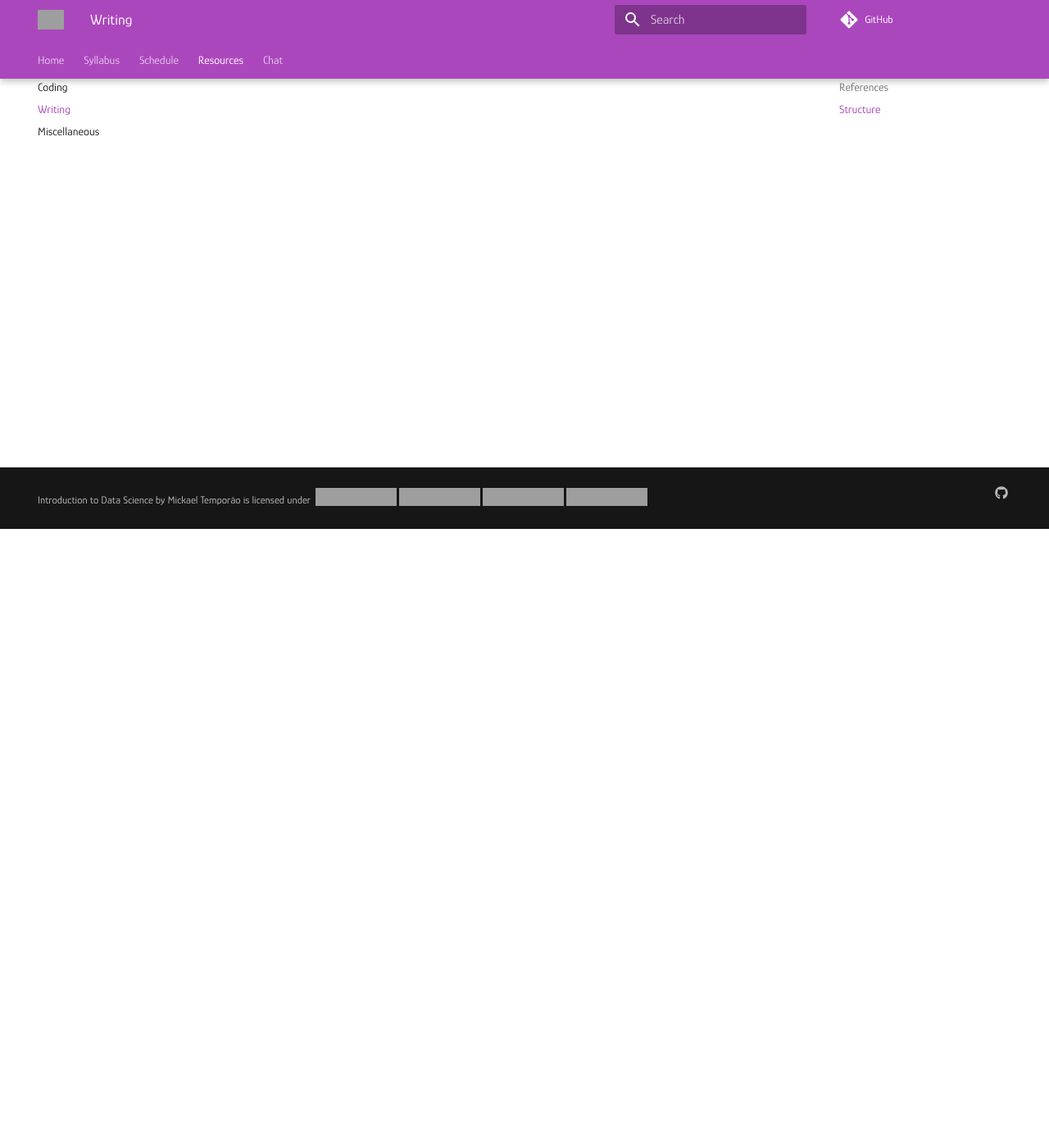
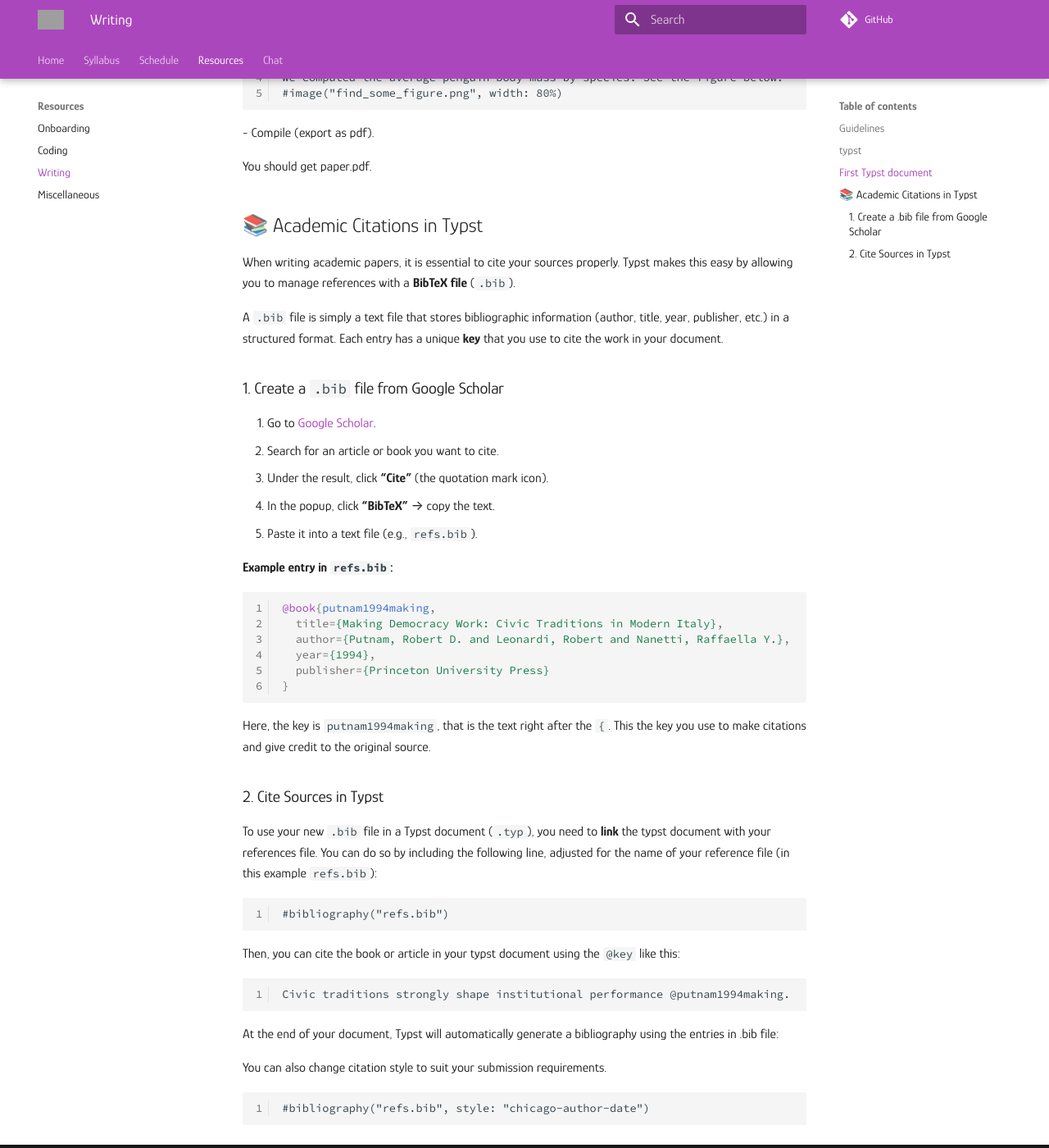
Before and after one commit to mickaeltemporao/itds, an MkDocs documentation site: the page built from docs/resources/writing.md, in a window 1280 px wide and 1400 px high, scrolled down 755 px. Shown: the whole window at 82% size. Built offline with MkDocs 1.6.1 and Material for MkDocs 9.7.7, drawn with Linux system fonts in a browser that asks for light colours; comment, search, counter and statistics services are not loaded; some of the changed text lies outside the part shown; grey boxes are pictures that could not be loaded.

Commit message:
updated writing guidelines

````diff
--- a/docs/resources/writing.md
+++ b/docs/resources/writing.md
@@ -1,17 +1,73 @@
 # Writing
 
-## Markdown
-- [Markdown Tutorial](https://commonmark.org/help/tutorial/): An interactive tutorial to get familiar with Markdown syntax..
-- [Markdown Cheatsheet](https://github.com/adam-p/markdown-here/wiki/Markdown-Cheatsheet): A summary of Markdown syntax.
-- [Markdown Tutorial Colaboratory](https://colab.research.google.com/notebooks/markdown_guide.ipynb): A Markdown tutorial on Colaboratory.
-
-## References
-- [APA Citation Guide](https://www.mendeley.com/guides/apa-citation-guide): For this course, all of the sources whether--in-text citations or in reference lists--need to formatted according to the APA citation format.
-
-## Structure
-- **1 page** = ~5 paragraphs
-- **1 paragraph** =  ~5 sentences = 1 idea
+## Guidelines
+- **1 page** = Roughly 5 paragraphs.
+- **1 paragraph** = Roughly 5 sentences = 1 idea.
     - The first sentence in a paragraph introduces the idea.
     - Followed by three sentences written has arguments supporting the idea.
     - The last sentence concludes the idea.
-- **1 sentence ** = ~20 words
+- **1 sentence** = Roughly 20 words.
+
+## typst
+
+Typst is a lightweight, open-source tool for creating clean, formatted documents. Think of it as a text editor made for Scientific papers, notes, or reports which include figures, citations, or even math. Combined with Git, your research becomes reproducible, versionable, and easy to manage.
+
+## First Typst document
+- Create a document named `paper.typ` with the following contents:
+
+```
+= Some Random Text
+
+This document was produced with Typst.
+We computed the average penguin body mass by species. See the figure below.
+#image("find_some_figure.png", width: 80%)
+```
+- Compile (export as pdf).
+
+You should get paper.pdf.
+
+## 📚 Academic Citations in Typst
+
+When writing academic papers, it is essential to cite your sources properly. Typst makes this easy by allowing you to manage references with a **BibTeX file** (`.bib`).
+
+A `.bib` file is simply a text file that stores bibliographic information (author, title, year, publisher, etc.) in a structured format. Each entry has a unique **key** that you use to cite the work in your document.
+
+### 1. Create a `.bib` file from Google Scholar
+1. Go to [Google Scholar](https://scholar.google.com).
+2. Search for an article or book you want to cite.
+3. Under the result, click **“Cite”** (the quotation mark icon).
+4. In the popup, click **“BibTeX”** → copy the text.
+5. Paste it into a text file (e.g., `refs.bib`).
+
+**Example entry in `refs.bib`:**
+
+```bibtex
+@book{putnam1994making,
+  title={Making Democracy Work: Civic Traditions in Modern Italy},
+  author={Putnam, Robert D. and Leonardi, Robert and Nanetti, Raffaella Y.},
+  year={1994},
+  publisher={Princeton University Press}
+}
+```
+
+Here, the key is `putnam1994making`, that is the text right after the `{`. This the key you use to make citations and give credit to the original source.
+
+### 2. Cite Sources  in Typst
+To use your new `.bib` file in a Typst document (`.typ`), you need to **link** the typst document with your references file. You can do so by including the following line, adjusted for the name of your reference file (in this example `refs.bib`):
+
+```
+#bibliography("refs.bib")
+```
+
+Then, you can cite the book or article in your typst document using the `@key` like this:
+
+```
+Civic traditions strongly shape institutional performance @putnam1994making.
+```
+At the end of your document, Typst will automatically generate a bibliography using the entries in .bib file:
+
+You can also change citation style to suit your submission requirements.
+
+```
+#bibliography("refs.bib", style: "chicago-author-date")
+```
````
